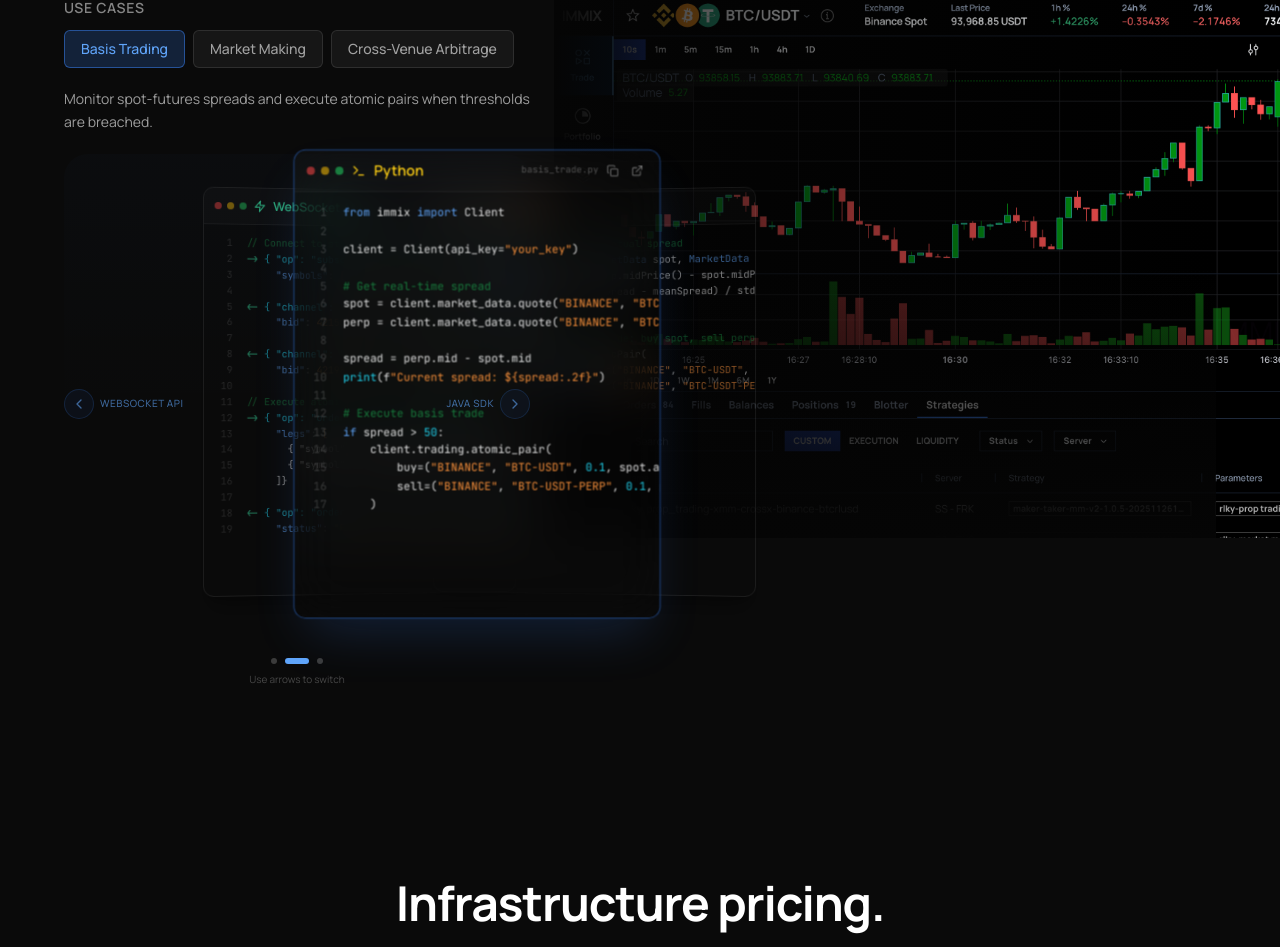
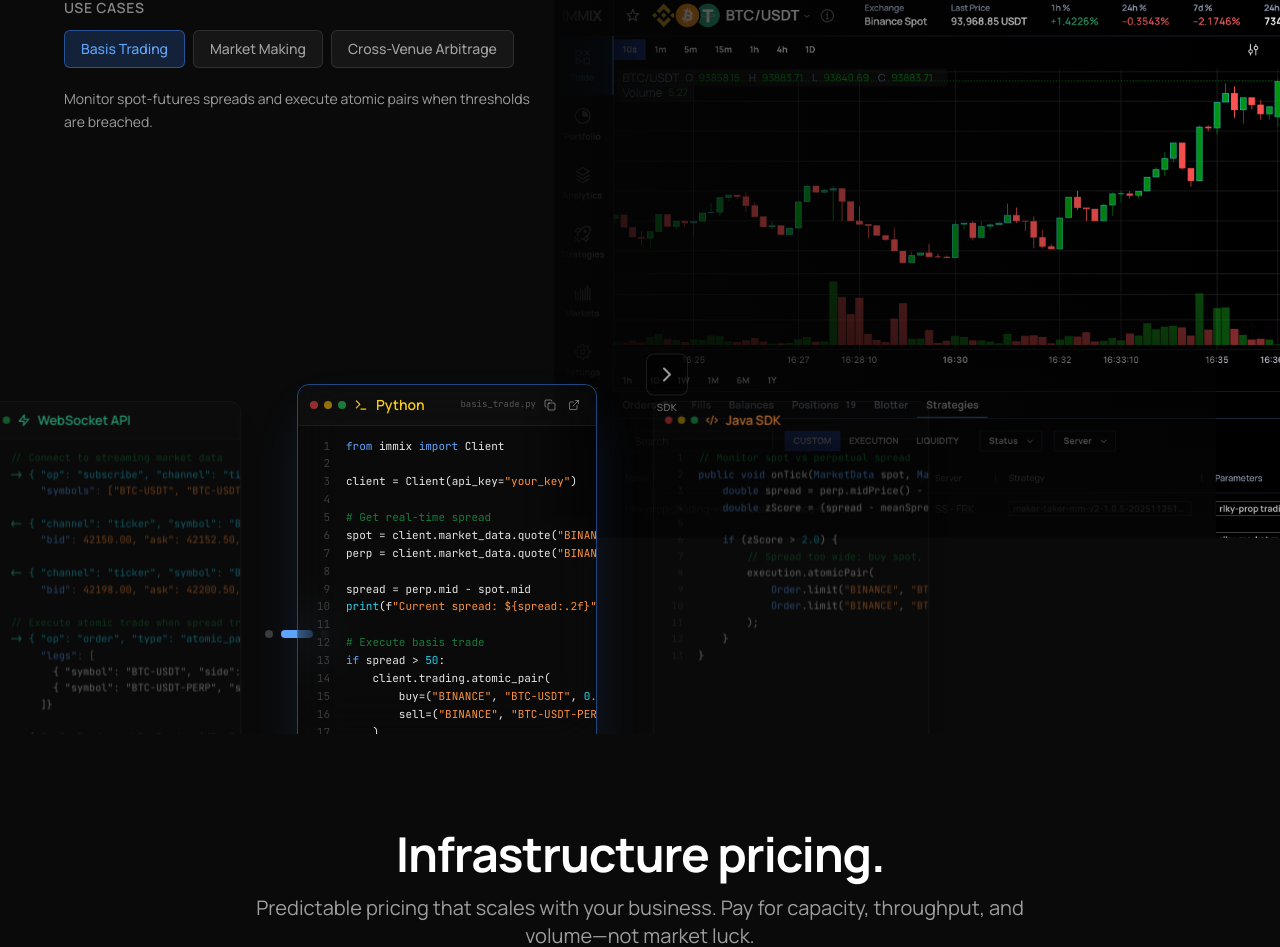
Before and after one commit to coinstrats/immix-website-v2, a React (Vite) app: page / in a window 1280 px wide. Shown: the part 2965-3912 px from the top of the page. Built offline with nearby package versions, Linux system fonts and the light colour scheme.

Commit message:
Updated IntegrationDeck.tsx

```diff
--- a/src/components/ui/IntegrationDeck.tsx
+++ b/src/components/ui/IntegrationDeck.tsx
@@ -235,9 +235,12 @@ interface CardProps {
   onCopy: () => void;
   copied: boolean;
   reducedMotion: boolean;
-  isHovered: boolean;
-  onHover: (hovered: boolean) => void;
 }
+
+const CARD_WIDTH = 300;
+const CARD_HEIGHT = 420;
+const SIDE_CARD_SCALE = 0.92;
+const SIDE_CARD_VISIBLE = 70;
 
 const DeckCard = ({
   example,
@@ -246,36 +249,32 @@ const DeckCard = ({
   onClick,
   onCopy,
   copied,
-  reducedMotion,
-  isHovered,
-  onHover
+  reducedMotion
 }: CardProps) => {
   const SyntaxHighlighter = getSyntaxHighlighter(example.language);
   const colors = languageColors[example.language];
 
   const getTransform = () => {
+    const scaledWidth = CARD_WIDTH * SIDE_CARD_SCALE;
+    const centerOffset = (CARD_WIDTH - scaledWidth) / 2;
+    const hideAmount = scaledWidth - SIDE_CARD_VISIBLE;
+
     if (position === 'center') {
-      return { x: 0, y: 0, scale: 1.02, zIndex: 30, opacity: 1, rotateY: 0 };
+      return { x: 0, scale: 1, zIndex: 30, opacity: 1 };
     }
     if (position === 'left') {
-      const hoverOffset = isHovered ? 6 : 0;
       return {
-        x: '-32%',
-        y: 8 - hoverOffset,
-        scale: 0.88,
+        x: -(CARD_WIDTH / 2 + hideAmount - centerOffset),
+        scale: SIDE_CARD_SCALE,
         zIndex: 20,
-        opacity: isHovered ? 0.9 : 0.75,
-        rotateY: 6
+        opacity: 0.7
       };
     }
-    const hoverOffset = isHovered ? 6 : 0;
     return {
-      x: '32%',
-      y: 8 - hoverOffset,
-      scale: 0.88,
+      x: CARD_WIDTH / 2 + hideAmount - centerOffset,
+      scale: SIDE_CARD_SCALE,
       zIndex: 20,
-      opacity: isHovered ? 0.9 : 0.75,
-      rotateY: -6
+      opacity: 0.7
     };
   };
 
@@ -283,37 +282,29 @@ const DeckCard = ({
 
   return (
     <motion.div
-      layout={!reducedMotion}
       initial={false}
       animate={{
         x: transform.x,
-        y: transform.y,
         scale: transform.scale,
-        opacity: transform.opacity,
-        rotateY: transform.rotateY
+        opacity: transform.opacity
       }}
       transition={reducedMotion ? { duration: 0 } : {
         type: 'spring',
-        stiffness: 350,
-        damping: 32,
-        mass: 0.8
+        stiffness: 300,
+        damping: 30
       }}
-      style={{
-        zIndex: transform.zIndex,
-        transformStyle: 'preserve-3d'
-      }}
+      style={{ zIndex: transform.zIndex }}
       onClick={onClick}
-      onMouseEnter={() => onHover(true)}
-      onMouseLeave={() => onHover(false)}
-      className="absolute left-1/2 top-0 -translate-x-1/2 w-[320px] md:w-[360px] h-[420px] md:h-[460px] cursor-pointer"
+      className="absolute left-1/2 top-1/2 -translate-x-1/2 -translate-y-1/2 cursor-pointer"
     >
       <div
+        style={{ width: CARD_WIDTH, height: CARD_HEIGHT }}
         className={`
-          h-full bg-[#0a0a0a]/98 backdrop-blur-xl rounded-xl overflow-hidden
+          bg-[#0a0a0a]/98 backdrop-blur-xl rounded-xl overflow-hidden
           border transition-all duration-200
           ${isActive
             ? 'border-blue-500/50 shadow-2xl shadow-blue-500/20'
-            : 'border-white/10 hover:border-white/20 shadow-xl shadow-black/40'
+            : 'border-white/10 shadow-xl shadow-black/40'
           }
         `}
       >
@@ -336,7 +327,7 @@ const DeckCard = ({
               initial={{ opacity: 0 }}
               animate={{ opacity: 1 }}
             >
-              <span className="text-[9px] text-white/30 font-mono hidden md:block">{example.filename}</span>
+              <span className="text-[9px] text-white/30 font-mono">{example.filename}</span>
               <button
                 onClick={(e) => { e.stopPropagation(); onCopy(); }}
                 className="p-1 hover:bg-white/10 transition-colors rounded flex items-center gap-1"
@@ -368,80 +359,51 @@ const DeckCard = ({
           className={`
             h-[calc(100%-44px)] overflow-auto p-3
             scrollbar-thin scrollbar-track-transparent scrollbar-thumb-white/10
-            ${!isActive ? 'opacity-70' : ''}
+            ${!isActive ? 'opacity-60' : ''}
           `}
-          style={{
-            pointerEvents: isActive ? 'auto' : 'none'
-          }}
+          style={{ pointerEvents: isActive ? 'auto' : 'none' }}
         >
           <div className="min-w-max">
             <SyntaxHighlighter code={example.code} />
           </div>
         </div>
-
-        {!isActive && isHovered && (
-          <motion.div
-            initial={{ opacity: 0 }}
-            animate={{ opacity: 1 }}
-            className="absolute inset-0 bg-black/20 backdrop-blur-[1px] flex items-center justify-center rounded-xl"
-          >
-            <span className="text-sm text-white/90 font-medium px-4 py-2 bg-white/10 rounded-lg border border-white/20">
-              View {example.label}
-            </span>
-          </motion.div>
-        )}
       </div>
     </motion.div>
   );
 };
 
-interface SidePointerProps {
+interface ArrowButtonProps {
   side: 'left' | 'right';
   label: string;
   onClick: () => void;
-  isHovered: boolean;
 }
 
-const SidePointer = ({ side, label, onClick, isHovered }: SidePointerProps) => {
+const ArrowButton = ({ side, label, onClick }: ArrowButtonProps) => {
   const isLeft = side === 'left';
+  const scaledWidth = CARD_WIDTH * SIDE_CARD_SCALE;
+  const hideAmount = scaledWidth - SIDE_CARD_VISIBLE;
+  const arrowPosition = CARD_WIDTH / 2 + hideAmount + SIDE_CARD_VISIBLE / 2;
 
   return (
     <motion.button
       onClick={onClick}
-      className={`
-        absolute top-1/2 -translate-y-1/2 z-40
-        flex items-center gap-1.5 group
-        ${isLeft ? 'left-0' : 'right-0'}
-      `}
-      whileHover={{ scale: 1.05 }}
+      className="absolute top-1/2 -translate-y-1/2 z-40 flex flex-col items-center gap-1 group"
+      style={{
+        [isLeft ? 'left' : 'right']: `calc(50% - ${arrowPosition}px)`
+      }}
+      whileHover={{ scale: 1.1 }}
       whileTap={{ scale: 0.95 }}
     >
-      <div className={`flex items-center gap-1.5 ${!isLeft && 'flex-row-reverse'}`}>
-        <motion.div
-          animate={{
-            opacity: isHovered ? 1 : 0.6,
-            x: isHovered ? (isLeft ? -3 : 3) : 0
-          }}
-          className={`
-            p-1.5 rounded-full bg-blue-500/10 border border-blue-500/30
-            group-hover:bg-blue-500/20 group-hover:border-blue-500/50
-            transition-colors
-          `}
-        >
-          {isLeft ? (
-            <ChevronLeft size={16} className="text-blue-400" />
-          ) : (
-            <ChevronRight size={16} className="text-blue-400" />
-          )}
-        </motion.div>
-
-        <motion.div
-          animate={{ opacity: isHovered ? 1 : 0.6 }}
-          className="text-[10px] font-medium text-blue-400 uppercase tracking-wider hidden md:block"
-        >
-          {label}
-        </motion.div>
+      <div className="p-2 rounded-lg bg-black/40 border border-white/10 group-hover:border-white/20 group-hover:bg-black/60 transition-all">
+        {isLeft ? (
+          <ChevronLeft size={24} className="text-white/60 group-hover:text-white/90" />
+        ) : (
+          <ChevronRight size={24} className="text-white/60 group-hover:text-white/90" />
+        )}
       </div>
+      <span className="text-[10px] text-white/40 group-hover:text-white/70 uppercase tracking-wider font-medium">
+        {label}
+      </span>
     </motion.button>
   );
 };
@@ -449,7 +411,6 @@ const SidePointer = ({ side, label, onClick, isHovered }: SidePointerProps) => {
 export const IntegrationDeck = ({ examples, defaultActive }: IntegrationDeckProps) => {
   const [activeId, setActiveId] = useState(defaultActive || examples[1]?.id || examples[0]?.id);
   const [copied, setCopied] = useState(false);
-  const [hoveredCard, setHoveredCard] = useState<string | null>(null);
   const [touchStart, setTouchStart] = useState<number | null>(null);
   const reducedMotion = useReducedMotion() ?? false;
 
@@ -465,13 +426,10 @@ export const IntegrationDeck = ({ examples, defaultActive }: IntegrationDeckProp
 
   const getCircularPosition = (example: IntegrationExample): 'left' | 'center' | 'right' => {
     if (example.id === activeId) return 'center';
-
     const activeIdx = getActiveIndex();
     const exampleIdx = orderedExamples.findIndex(e => e.id === example.id);
     const total = orderedExamples.length;
-
     const leftIdx = (activeIdx - 1 + total) % total;
-
     if (exampleIdx === leftIdx) return 'left';
     return 'right';
   };
@@ -489,13 +447,13 @@ export const IntegrationDeck = ({ examples, defaultActive }: IntegrationDeckProp
   };
 
   const navigateLeft = useCallback(() => {
-    const activeIdx = getActiveIndex();
+    const activeIdx = orderedExamples.findIndex(e => e.id === activeId);
     const leftIdx = (activeIdx - 1 + orderedExamples.length) % orderedExamples.length;
     setActiveId(orderedExamples[leftIdx].id);
   }, [activeId, orderedExamples]);
 
   const navigateRight = useCallback(() => {
-    const activeIdx = getActiveIndex();
+    const activeIdx = orderedExamples.findIndex(e => e.id === activeId);
     const rightIdx = (activeIdx + 1) % orderedExamples.length;
     setActiveId(orderedExamples[rightIdx].id);
   }, [activeId, orderedExamples]);
@@ -509,11 +467,8 @@ export const IntegrationDeck = ({ examples, defaultActive }: IntegrationDeckProp
   }, [activeExample]);
 
   const handleKeyDown = useCallback((e: KeyboardEvent) => {
-    if (e.key === 'ArrowLeft') {
-      navigateLeft();
-    } else if (e.key === 'ArrowRight') {
-      navigateRight();
-    }
+    if (e.key === 'ArrowLeft') navigateLeft();
+    else if (e.key === 'ArrowRight') navigateRight();
   }, [navigateLeft, navigateRight]);
 
   const handleTouchStart = (e: React.TouchEvent) => setTouchStart(e.touches[0].clientX);
@@ -521,11 +476,8 @@ export const IntegrationDeck = ({ examples, defaultActive }: IntegrationDeckProp
     if (touchStart === null) return;
     const diff = touchStart - e.changedTouches[0].clientX;
     if (Math.abs(diff) > 50) {
-      if (diff > 0) {
-        navigateRight();
-      } else {
-        navigateLeft();
-      }
+      if (diff > 0) navigateRight();
+      else navigateLeft();
     }
     setTouchStart(null);
   };
@@ -548,28 +500,20 @@ export const IntegrationDeck = ({ examples, defaultActive }: IntegrationDeckProp
       onTouchStart={handleTouchStart}
       onTouchEnd={handleTouchEnd}
     >
-      <div className="absolute inset-0 bg-gradient-to-b from-blue-500/[0.02] via-transparent to-transparent rounded-3xl pointer-events-none" />
-
       <div
-        className="relative mx-auto py-4"
-        style={{
-          height: '500px',
-          maxWidth: '520px',
-          perspective: '1200px'
-        }}
+        className="relative mx-auto"
+        style={{ height: CARD_HEIGHT + 40, maxWidth: CARD_WIDTH + SIDE_CARD_VISIBLE * 2 + 80 }}
       >
-        <SidePointer
+        <ArrowButton
           side="left"
-          label={leftExample.label}
+          label="API"
           onClick={navigateLeft}
-          isHovered={hoveredCard === leftExample.id}
         />
 
-        <SidePointer
+        <ArrowButton
           side="right"
-          label={rightExample.label}
+          label="SDK"
           onClick={navigateRight}
-          isHovered={hoveredCard === rightExample.id}
         />
 
         <AnimatePresence mode="sync">
@@ -583,33 +527,27 @@ export const IntegrationDeck = ({ examples, defaultActive }: IntegrationDeckProp
               onCopy={handleCopy}
               copied={copied && activeId === example.id}
               reducedMotion={reducedMotion}
-              isHovered={hoveredCard === example.id}
-              onHover={(hovered) => setHoveredCard(hovered ? example.id : null)}
             />
           ))}
         </AnimatePresence>
       </div>
 
-      <div className="flex justify-center gap-2 mt-1">
+      <div className="flex justify-center gap-2 mt-4">
         {orderedExamples.map((example) => (
           <button
             key={example.id}
             onClick={() => setActiveId(example.id)}
             className={`
-              h-1.5 rounded-full transition-all duration-300
+              h-2 rounded-full transition-all duration-300
               ${activeId === example.id
-                ? 'w-6 bg-blue-400'
-                : 'w-1.5 bg-white/20 hover:bg-white/40'
+                ? 'w-8 bg-blue-400'
+                : 'w-2 bg-white/20 hover:bg-white/40'
               }
             `}
             aria-label={`View ${example.label}`}
           />
         ))}
       </div>
-
-      <p className="text-center text-[10px] text-white/25 mt-2">
-        Use arrows to switch
-      </p>
     </div>
   );
 };
```
